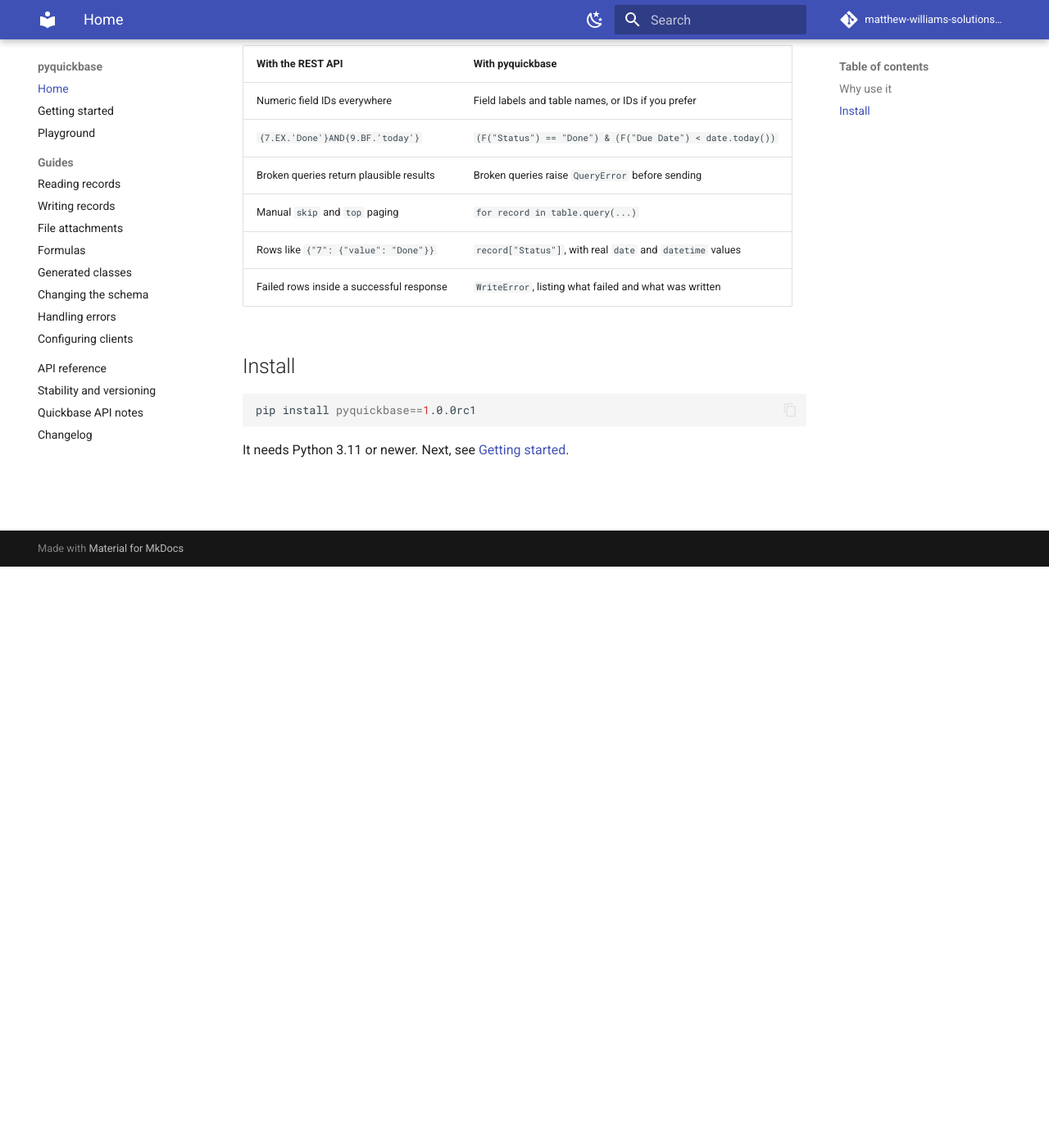
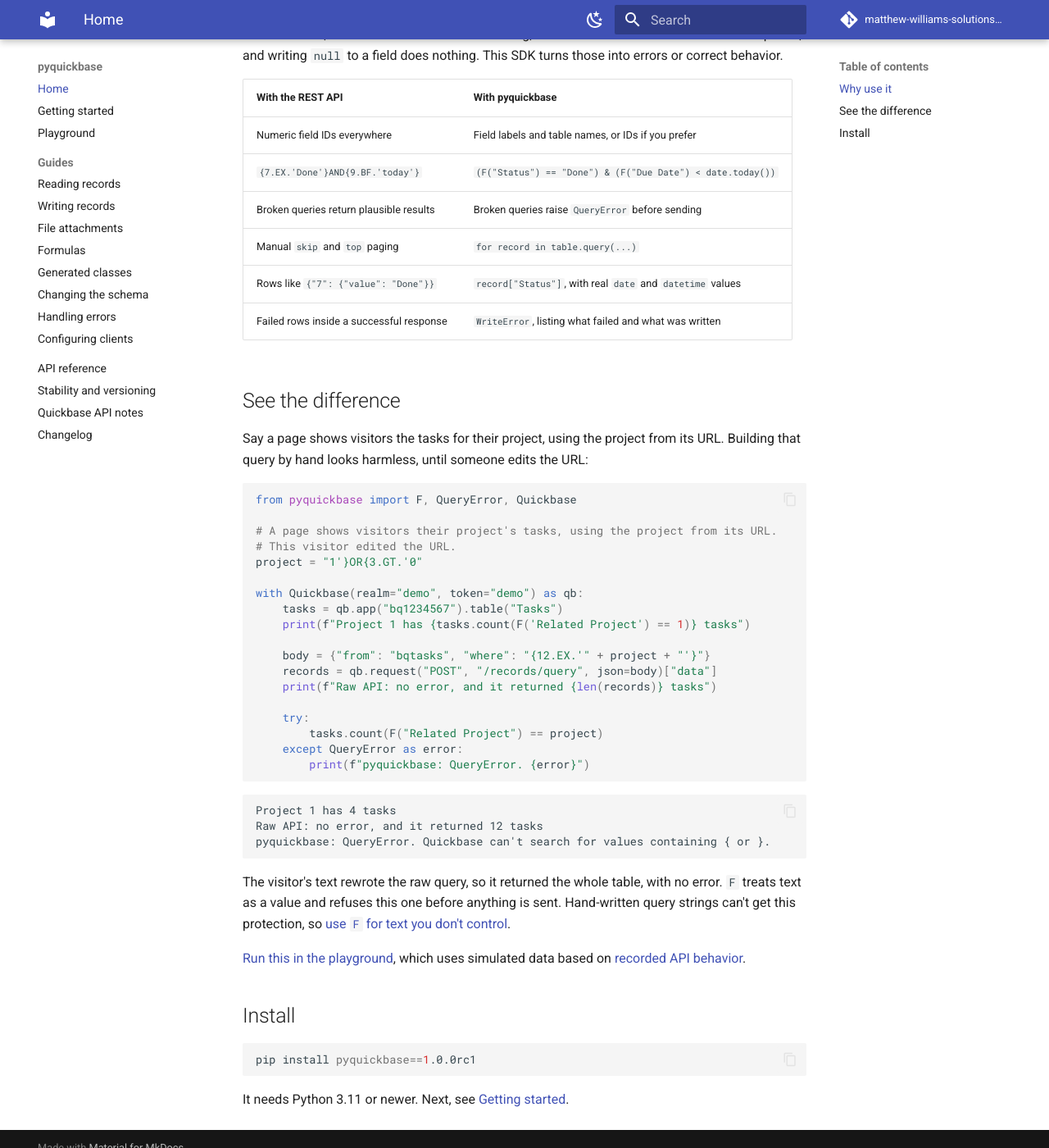
Before and after one commit to matthew-williams-solutions/pyquickbase, an MkDocs documentation site: the page built from docs/index.md, in a window 1280 px wide and 1400 px high, scrolled down 709 px. Shown: the whole window at 82% size. Built offline with MkDocs 1.6.1 and Material for MkDocs 9.7.7, drawn with Linux system fonts in a browser that asks for light colours; comment, search, counter and statistics services are not loaded; some of the changed text lies outside the part shown.

Commit message:
Show query injection on the home page
Add a runnable example where a visitor's edited URL makes a hand-built query
return the whole table, while F refuses it. A test keeps the home page's code
and output matching the example. The playground can now open an example from
its URL, so the home page can link straight to this one.

````diff
--- a/docs/index.md
+++ b/docs/index.md
@@ -6,6 +6,8 @@ sync and async clients.
 !!! warning "Release candidate"
     This is a release candidate, so small changes are still possible before 1.0. Pin the exact version
     you install. It isn't affiliated with or endorsed by Quickbase, Inc.
+
+[Try it in your browser](playground.md), with nothing to install.
 
 ```python
 from datetime import date
@@ -36,6 +38,45 @@ writing `null` to a field does nothing. This SDK turns those into errors or corr
 | Rows like `{"7": {"value": "Done"}}` | `record["Status"]`, with real `date` and `datetime` values |
 | Failed rows inside a successful response | `WriteError`, listing what failed and what was written |
 
+## See the difference
+
+Say a page shows visitors the tasks for their project, using the project from its URL. Building that
+query by hand looks harmless, until someone edits the URL:
+
+```python
+from pyquickbase import F, QueryError, Quickbase
+
+# A page shows visitors their project's tasks, using the project from its URL.
+# This visitor edited the URL.
+project = "1'}OR{3.GT.'0"
+
+with Quickbase(realm="demo", token="demo") as qb:
+    tasks = qb.app("bq1234567").table("Tasks")
+    print(f"Project 1 has {tasks.count(F('Related Project') == 1)} tasks")
+
+    body = {"from": "bqtasks", "where": "{12.EX.'" + project + "'}"}
+    records = qb.request("POST", "/records/query", json=body)["data"]
+    print(f"Raw API: no error, and it returned {len(records)} tasks")
+
+    try:
+        tasks.count(F("Related Project") == project)
+    except QueryError as error:
+        print(f"pyquickbase: QueryError. {error}")
+```
+
+```text
+Project 1 has 4 tasks
+Raw API: no error, and it returned 12 tasks
+pyquickbase: QueryError. Quickbase can't search for values containing { or }.
+```
+
+The visitor's text rewrote the raw query, so it returned the whole table, with no error. `F` treats
+text as a value and refuses this one before anything is sent. Hand-written query strings can't get this protection,
+so [use `F` for text you don't control](guides/reading.md#writing-queries).
+
+[Run this in the playground](playground-app/index.html#block-query-injection), which uses simulated
+data based on [recorded API behavior](api-notes.md#query-pitfalls).
+
 ## Install
 
 ```bash
````
Also changed, not shown: ROADMAP.md (+0 -4 lines), docs/playground-app/app.js (+14 -2 lines), docs/playground-app/examples/08_block_query_injection.py (added, +19 -0 lines), docs/playground-app/examples/08_what_the_raw_api_lets_through.py (deleted, +0 -14 lines), 1 other file.
